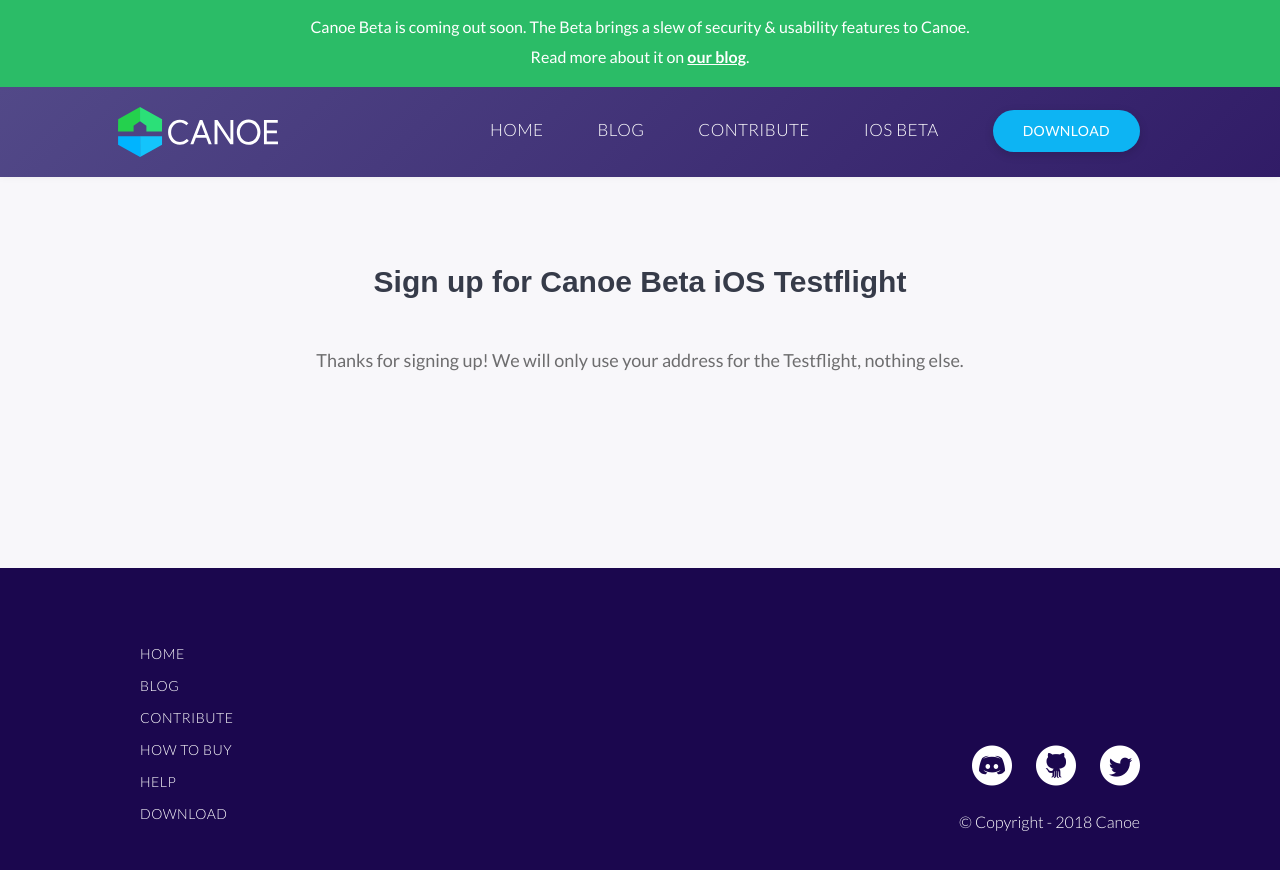
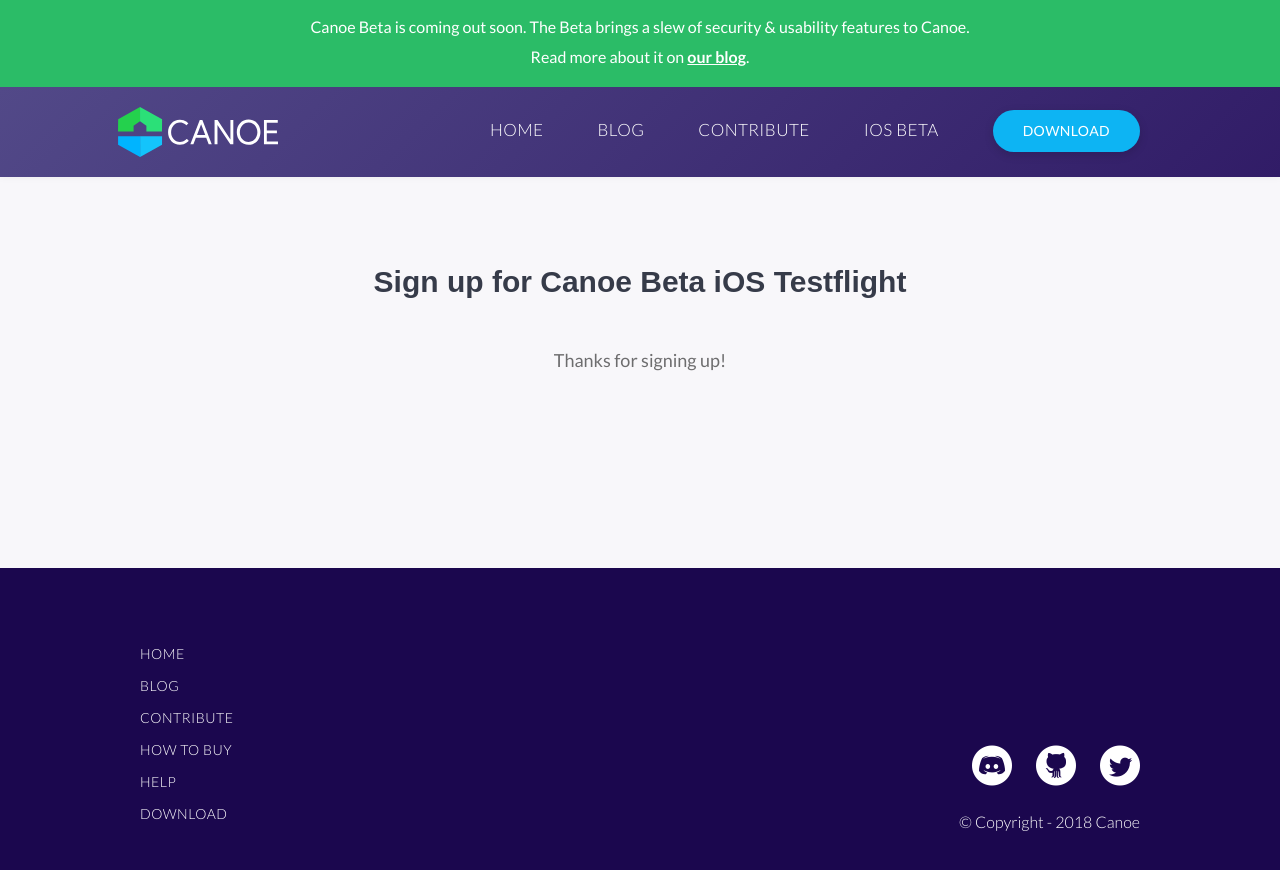
Before and after one commit to getcanoe/website, a Jekyll site: the page built from signup/thanks.html, in a window 1280 px wide. Shown: the top 870 px of the page. Built offline with Jekyll 4.4.1, drawn with Linux system fonts in a browser that asks for light colours; some web fonts are replaced.

Commit message:
Slightly different text

```diff
--- a/signup/thanks.html
+++ b/signup/thanks.html
@@ -3,4 +3,4 @@
 title: Canoe | Signup
 heading: Signup for Canoe iOS Testflight
 ---
-<p class="notice">Thanks for signing up! We will only use your address for the Testflight, nothing else.</p>
+<p class="notice">Thanks for signing up!</p>
```
